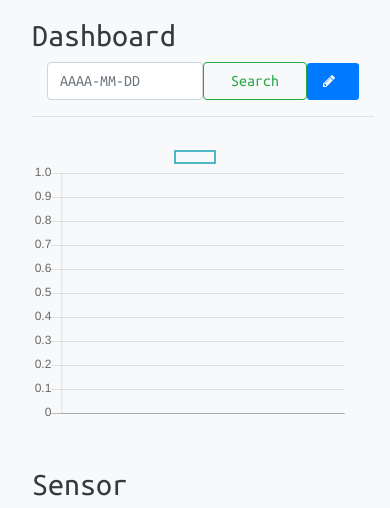
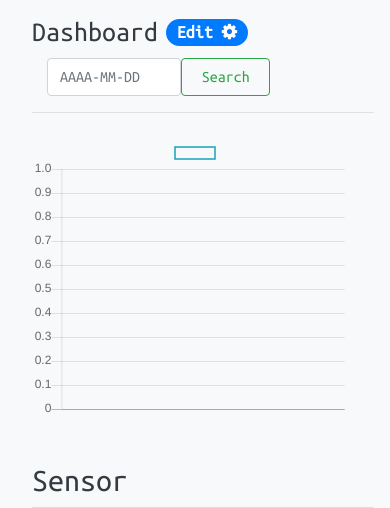
Before and after one commit to daltonvarao/energysaver-flask, a Flask app: template app/templates/sensors/dashboard.html in a window 390 px wide. Shown: the part 56-564 px from the top of the page. Run offline with Flask 2, Linux system fonts and the light colour scheme; the template is opened without the code that fills it, so the values that code supplies are empty; some libraries are stand-ins or nearby versions.

Commit message:
Update 22/05

```diff
--- a/app/templates/sensors/dashboard.html
+++ b/app/templates/sensors/dashboard.html
@@ -126,15 +126,23 @@
 
         <main role="main" class="col-md-9 ml-sm-auto col-lg-10 pt-3 px-4 ml-2">
           <div class="d-flex justify-content-between flex-wrap flex-md-nowrap align-items-center pb-2 mb-3 border-bottom">
-            <h1 class="h2">Dashboard</h1>
+            <div>
+              <h1 class="h3 h4-lg float-left">
+                Dashboard
+              </h1>
+              <h1 class="h4 h5-lg ml-2 float-left">
+                  <a class="text-light" href="{{url_for('edit_sensor', user_id=session['id'],sensor_id=sensor.id)}}" title='Edit current sensor'>
+                    <span class="badge badge-pill badge-primary">
+                      Edit <i class="fa fa-cog"></i>
+                    </span>
+                  </a>
+              </h1>
+            </div>
             <div class="btn-toolbar mb-2 mb-md-0">
               <div class="container">
                 <form class="form-inline" action="" method="post">
                   <input type="text" class="form-control col-6 float-left" name='day' placeholder="AAAA-MM-DD">
                   <button class="btn btn-outline-success col-4 float-left" >Search</button>
-                    <a class="nav-link btn-sm btn-primary col-2 text-light" href="{{ url_for('edit_sensor', user_id=session['id'],sensor_id=sensor.id)}}" title='Edit current sensor'>
-                      <i class="fa fa-pencil"></i>
-                    </a>
                 </form>
               </div>
             </div>
--- a/app/templates/sensors/sensors.html
+++ b/app/templates/sensors/sensors.html
@@ -4,10 +4,10 @@
 <body>
     <div class="container mt-1">
         <h1>All sensors</h1>
-        <div class="container float-left col-11 col-sm-6 col-md-6 col-xl-12">
-	{% if sensors %}
+        <div class="container float-left col-12 col-sm-6 col-md-6 col-xl-12">
+	         {% if sensors %}
             {% for sensor in sensors %}
-            <ul class="list-group float-left col-11 col-sm-6 col-md-6 col-xl-3">
+            <ul class="list-group float-left col-12 col-sm-6 col-md-6 col-xl-3">
                 <li class="list-group-item">
                     <span class="w-25 ">Name  :</span> <span class="w-75"> {{sensor['name_sensor']}} </span>
                 </li>
```
Also changed, not shown: app/controllers/send_mail.py (+15 -0 lines).
